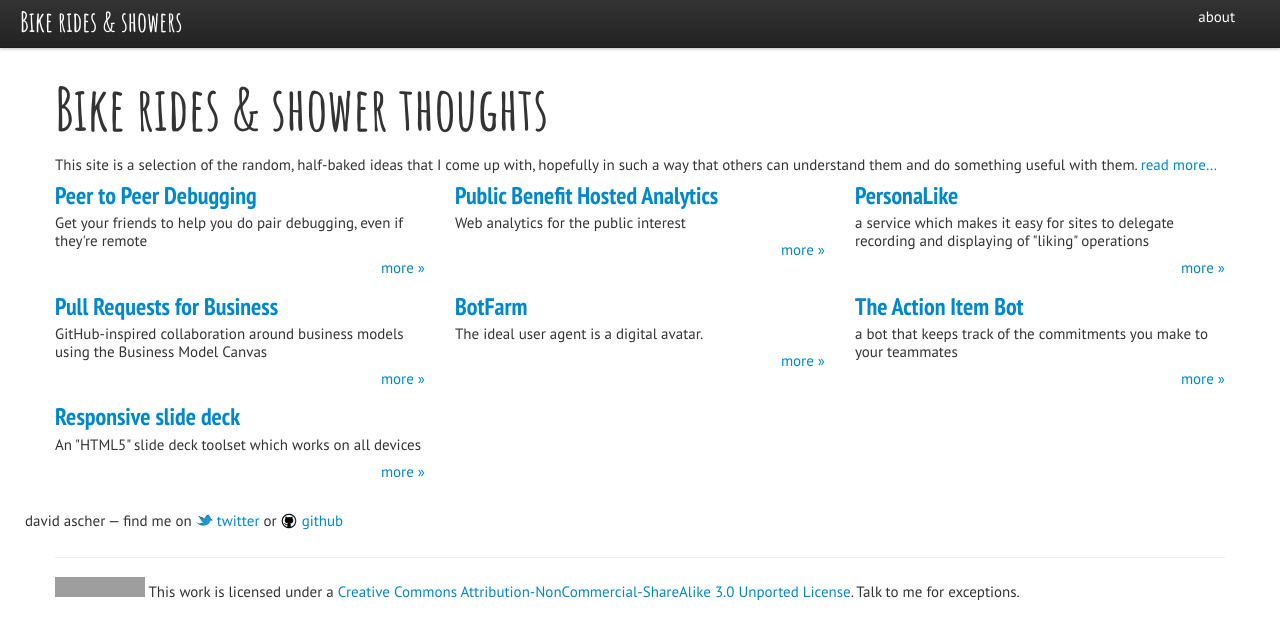
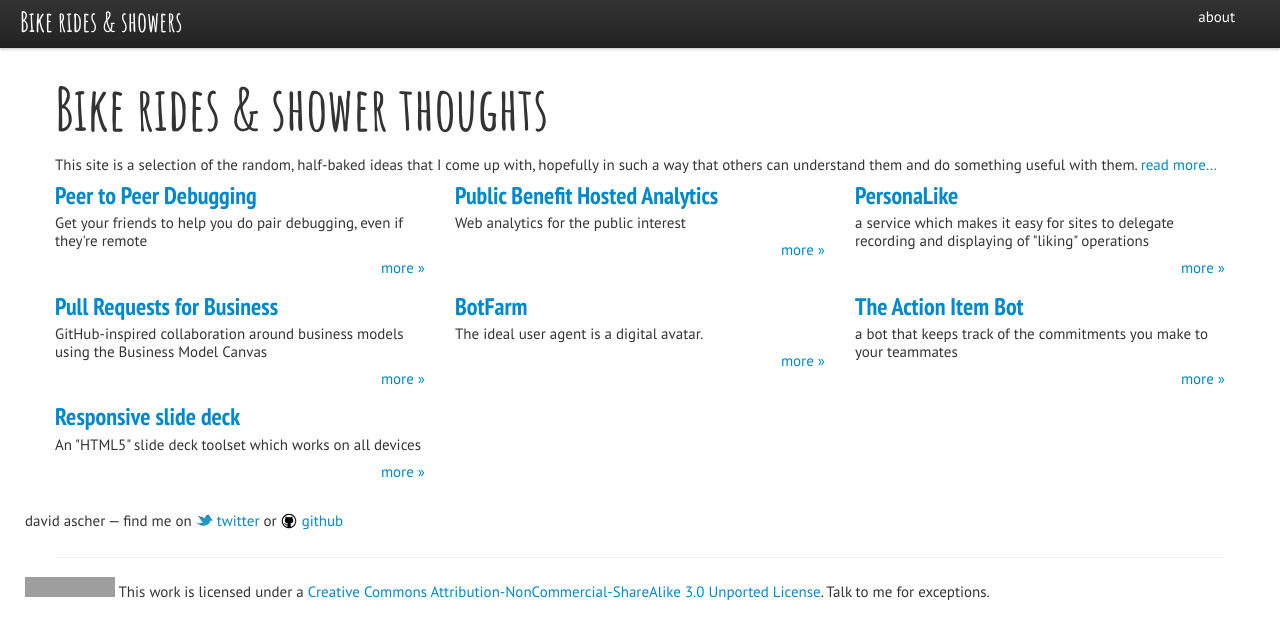
Before and after one commit to davidascher/davidascher.github.com, a Jekyll site: the page built from index.html, in a window 1280 px wide. Shown: the top 639 px of the page. Built offline with Jekyll 4.4.1, drawn with Linux system fonts in a browser that asks for light colours; nearby versions of some CDN libraries; library files that are not in the unit come from our copies; grey boxes are pictures that could not be loaded.

Commit message:
removing console logs, still some weird layout bugs

```diff
--- a/_layouts/default.html
+++ b/_layouts/default.html
@@ -49,9 +49,11 @@
       <hr>
 
       <footer>
-<a rel="license" href="http://creativecommons.org/licenses/by-nc-sa/3.0/"><img alt="Creative Commons License" style="border-width:0" src="http://i.creativecommons.org/l/by-nc-sa/3.0/80x15.png" /></a>&nbsp;This work is licensed under a <a rel="license" href="http://creativecommons.org/licenses/by-nc-sa/3.0/">Creative Commons Attribution-NonCommercial-ShareAlike 3.0 Unported License</a>.  Talk to me for exceptions.      </footer>
+      <div class="row">
+      <a rel="license" href="http://creativecommons.org/licenses/by-nc-sa/3.0/"><img alt="Creative Commons License" style="border-width:0" src="http://i.creativecommons.org/l/by-nc-sa/3.0/80x15.png" /></a>&nbsp;This work is licensed under a <a rel="license" href="http://creativecommons.org/licenses/by-nc-sa/3.0/">Creative Commons Attribution-NonCommercial-ShareAlike 3.0 Unported License</a>.  Talk to me for exceptions.      </footer>
+      </div>
 
-    </div><!--/.fluid-container-->
+    </div><!--/.container-->
 
     <!-- Le javascript
     ================================================== -->
```
